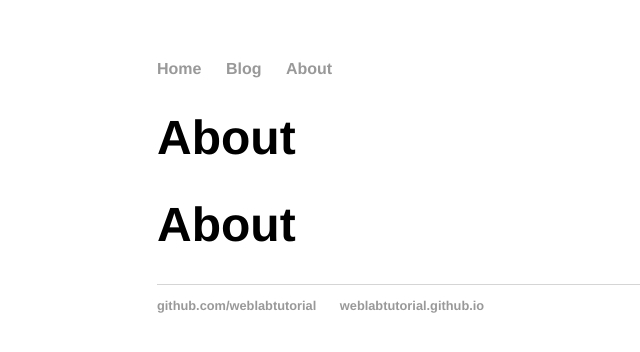
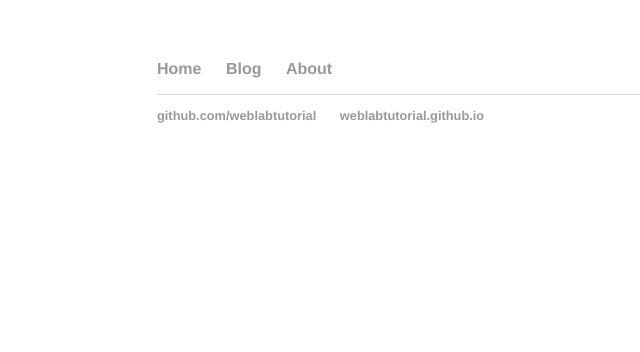
Before and after one commit to EdmondLiu2058/EdmondLiu2058.github.io, a Jekyll site: the page built from about/index.html, in a window 1280 px wide. Shown: the top 352 px of the page, without its empty margins (35-675 px from the left). Built offline with Jekyll 4.4.1, drawn with Linux system fonts in a browser that asks for light colours.

Commit message:
Update about.html

```diff
--- a/_layouts/about.html
+++ b/_layouts/about.html
@@ -2,7 +2,3 @@
 layout: default
 title: about
 ---
-
-<h1>{{ page.title }}</h1>
-
-<div class="container">{{ content }}</div>
```
